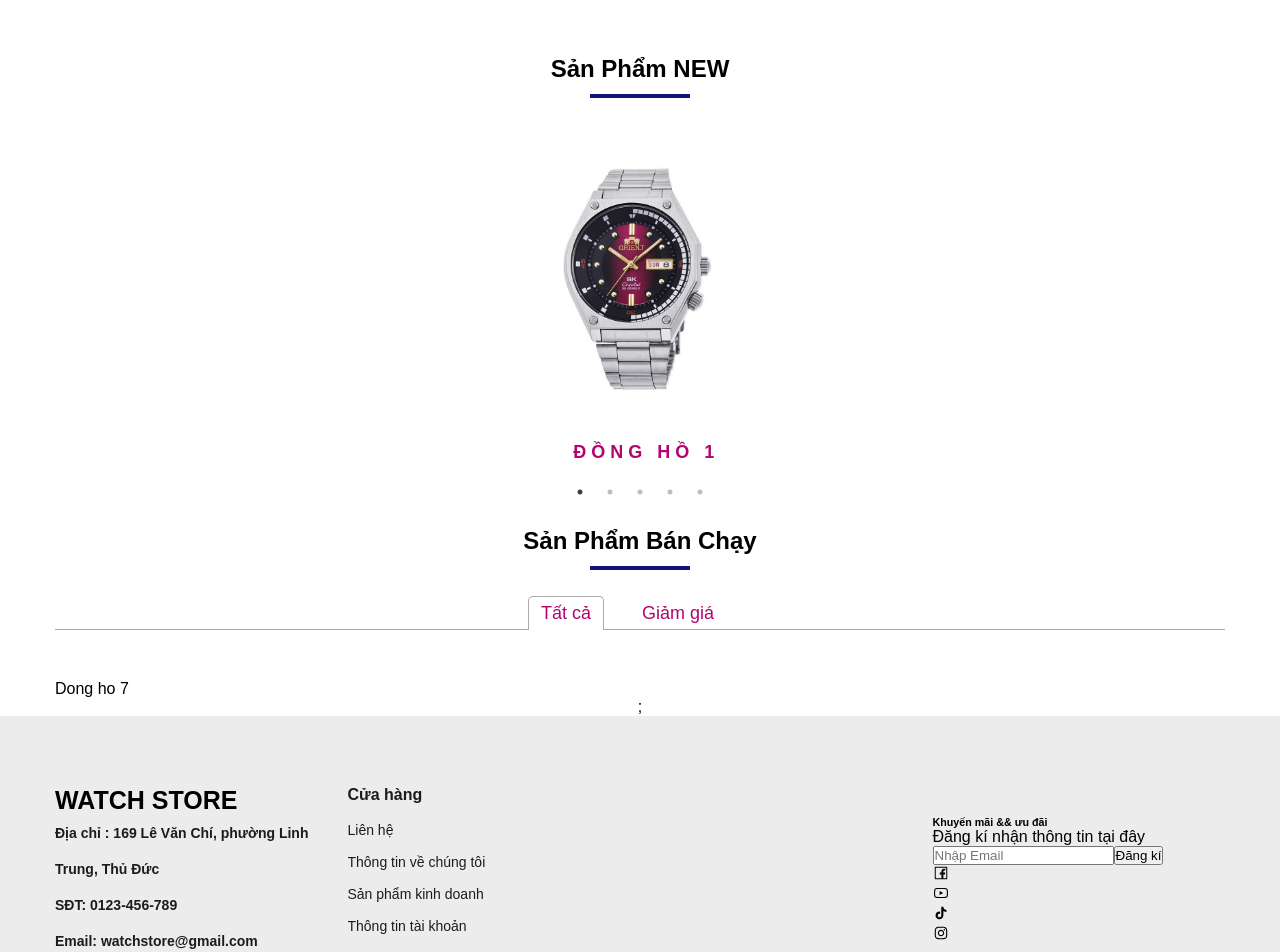
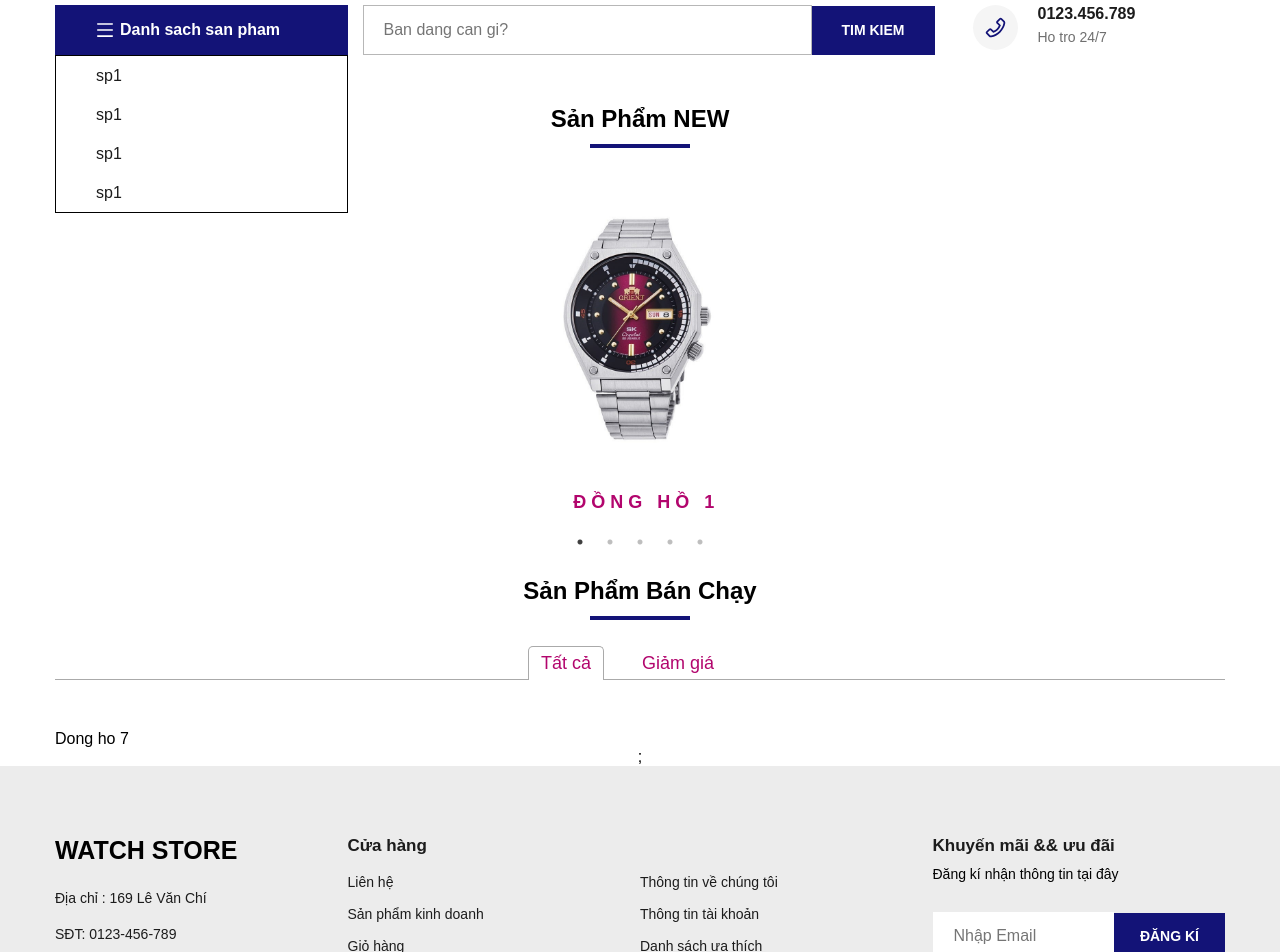
Before and after one commit to DongChis/TMDT_DongHo, a React (Create React App) app: page / in a window 1280 px wide. Shown: the part 120-1072 px from the top of the page. Built offline with nearby package versions, Linux system fonts and the light colour scheme.

Commit message:
update footer and header

```diff
--- a/src/pages/theme/footer/index.js
+++ b/src/pages/theme/footer/index.js
@@ -1,5 +1,4 @@
-
-import React, { memo } from 'react'
+import React, {memo} from 'react'
 import "./style.scss";
 import {Link} from "react-router-dom";
 import {
@@ -8,17 +7,19 @@ import {
     AiOutlineTikTok,
     AiOutlineYoutube
 } from "react-icons/ai";
+
 const Footer = () => {
     return (
         <footer className="_footer">
             <div className="container">
                 <div className="row">
-                    <div className="col-lg-3">
+                    <div className="col-lg-3 col-md-6 col-sm-6 col-sx-12">
                         <div className="footer__about">
                             <div className="footer__about__logo">WATCH STORE
+                            </div>
                             <ul>
                                 <li>
-                                        Địa chỉ : 169 Lê Văn Chí, phường Linh Trung, Thủ Đức
+                                    Địa chỉ : 169 Lê Văn Chí
                                 </li>
                                 <li>
                                     SĐT: 0123-456-789
@@ -29,8 +30,7 @@ const Footer = () => {
                             </ul>
                         </div>
                     </div>
-                    </div>
-                    <div className="col-lg-6">
+                    <div className="col-lg-6 col-md-6 col-sm-6 col-sx-12">
                         <div className="footer__widget">
                             <h6>Cửa hàng</h6>
                             <ul>
@@ -55,12 +55,12 @@ const Footer = () => {
                             </ul>
                         </div>
                     </div>
-                    <div className="col-lg-3">
-                        <div className="footer__widget"></div>
+                    <div className="col-lg-3 col-md-12 col-sm-12 col-sx-12">
+                        <div className="footer__widget">
                             <h6>Khuyến mãi && ưu đãi</h6>
                             <p>Đăng kí nhận thông tin tại đây</p>
                             <form action="">
-                            <div>
+                                <div className="input-group">
                                     <input type="text" placeholder="Nhập Email"/>
                                     <button type="submit" className="button-submit">Đăng kí</button>
                                 </div>
@@ -74,6 +74,7 @@ const Footer = () => {
                         </div>
                     </div>
                 </div>
+            </div>
         </footer>
     );
 
--- a/src/pages/theme/footer/style.scss
+++ b/src/pages/theme/footer/style.scss
@@ -1,7 +1,7 @@
 @use "sass:map";
 @import "src/style/pages/theme";
 
-  footer{
+footer {
   background: #ececec;
   padding-top: 70px;
   padding-bottom: 0;
@@ -27,21 +27,17 @@
   .footer__widget {
     margin-bottom: 30px;
     overflow: hidden;
-
     h6 {
       color: map.get($theme-color, "bold-text");
       margin-bottom: 10px;
-      font-size: 16px;
+      font-size: 17px;
       font-weight: 700;
     }
-
     ul {
-      float: left;
-      width: 50%;
-
       li {
         list-style: none;
-
+        float: left;
+        width: 50%;
         a {
           color: map.get($theme-color, "bold-text");
           font-size: 14px;
@@ -49,7 +45,62 @@
           text-decoration: none;
         }
       }
+    }
+    p {
+      font-size: 14px;
+      color: map.get($theme-color,"main-text");
+      margin-bottom: 30px;
+    }
+    form {
+      margin-bottom: 30px;
 
+      .input-group {
+        display: flex;
+        align-items: center;
+
+        input {
+          width: 100%;
+          font-size: 16px;
+          padding-left: 20px;
+          height: 46px;
+          color: map.get($theme-color,"main-text");
+          border: 1px solid white;
+
+          ::placeholder {
+            color: map.get($theme-color,"main-text");
+          }
+        }
+        button {
+          padding: 0 26px;
+          height: 46px;
+          min-width: max-content;
+        }
+      }
+    }
+  }
+  .footer__widget__social {
+    display: flex;
+    column-gap: 10px;
+    align-items: center;
+    margin-top: 20px;
+
+    div {
+      :hover {
+        background: map.get($theme-color,"main");
+        color: white;
+        border-color: white;
+
+      }
+      svg {
+        font-size: 20px;
+        color: white;
+        padding: 10px;
+        border: 1px solid #c4c4c4;
+        border-radius: 50%;
+        transition: all, 0.3s;
+        background: #9898d3;
+        cursor: pointer;
+      }
     }
   }
 }
--- a/src/pages/theme/header/index.js
+++ b/src/pages/theme/header/index.js
@@ -1,11 +1,14 @@
 import {memo, useState} from 'react'
 import "./style.scss";
-import {AiOutlineUser,AiOutlineTwitter,AiTwotoneStar,
-    AiOutlineMail,AiTwotoneCar,AiOutlineShoppingCart} from "react-icons/ai";
+import {
+    AiOutlineUser, AiOutlineTwitter, AiTwotoneStar,
+    AiOutlineMail, AiTwotoneCar, AiOutlineShoppingCart, AiOutlineMenu, AiOutlinePhone
+} from "react-icons/ai";
 import {Link} from "react-router-dom";
 import {ROUTERS} from "../../../utils/Router/router";
 
 const Header = () => {
+    const [isShowCategory,setShowCategory] = useState(true);
     const [menus,setMenus] = useState([
         {
             name: "Trang chủ",
@@ -127,6 +130,52 @@ const Header = () => {
                 </div>
             </div>
         </div>
+            <div className="container">
+                <div className="row heros__categories_container">
+                    <div className="col-lg-3 heros__categories">
+                        <div className="heros__categories_all" onClick={() => setShowCategory(!isShowCategory)}>
+                            <AiOutlineMenu />
+                            Danh sach san pham
+                        </div>
+                        {isShowCategory && (
+                            <ul>
+                                <li>
+                                    <Link to="a">sp1</Link>
+                                </li>
+                                <li>
+                                    <Link to="a">sp1</Link>
+                                </li>
+                                <li>
+                                    <Link to="a">sp1</Link>
+                                </li>
+                                <li>
+                                    <Link to="a">sp1</Link>
+                                </li>
+                            </ul>
+                        )}
+                    </div>
+                    <div className="col-lg-9 heros__search_container">
+                       <div className="hero_search">
+                           <div className="hero__search_form">
+                               <form action="">
+                                   <input type="text" placeholder="Ban dang can gi? "/>
+                                   <button className="" type="submit">Tim kiem</button>
+                               </form>
+                           </div>
+                           <div className="hero__search_phone">
+                               <div className="hero__search_phone_icon">
+                                   <AiOutlinePhone/>
+                               </div>
+                               <div className="hero__search_phone_text">
+                                   <p>0123.456.789</p>
+                                   <span>Ho tro 24/7</span>
+                               </div>
+                           </div>
+                       </div>
+
+                    </div>
+                </div>
+            </div>
         </>
     );
 };
--- a/src/pages/theme/header/style.scss
+++ b/src/pages/theme/header/style.scss
@@ -155,3 +155,120 @@
     }
   }
 }
+.heros__categories {
+  position: relative;
+
+  .heros__categories_all {
+    background: map.get($theme-color,"main");
+    color: white;
+    padding: 15px 25px 15px 40px;
+    display: flex;
+    align-items: center;
+    cursor: pointer;
+    font-weight: 700;
+
+    svg,
+    span {
+      font-size: 16px;
+      margin-right: 5px;
+
+    }
+    svg {
+      font-size: 20px;
+      font-weight: bold;
+    }
+  }
+  ul {
+    border: 1px solid black;
+    position: absolute;
+    width: 99.5%;
+    background: white;
+    transition: all, 0.2s;
+    opacity: 1;
+    li {
+        list-style: none;
+
+      a {
+        text-decoration: none;
+        background-color: transparent;
+        font-size: 16px;
+        color: map.get($theme-color,"bold-text");
+        line-height: 39px;
+        display: block;
+        padding-left: 40px;
+      }
+
+      &:hover {
+        background: white;
+        a {
+          color: map.get($theme-color,"main");
+        }
+      }
+
+    }
+  }
+}
+.heros__search_container {
+
+  .hero__search_form {
+    padding-left: 15px;
+    width: 610px;
+    height: 50px;
+    float: left;
+    form {
+      display: flex;
+      align-items: center;
+    }
+    input {
+      font-size: 16px;
+      height: 48px;
+      padding-left: 20px;
+      border: 1px solid #b7b7b7;
+      color : map.get($theme-color,"bold-text");
+      width: 70%;
+
+      :focus {
+        outline: none;
+        border: none;
+      }
+    }
+    button {
+      font-size: 14px;
+      font-weight: 800;
+      display: inline-block;
+      color: white;
+      background: map.get($theme-color,"main");
+      padding: 16px 30px 17px;
+      text-transform: uppercase;
+      height: 100%;
+      border: none;
+    }
+  }
+  .hero__search_phone_icon {
+    display: flex;
+    font-size: 25px;
+    padding: 10px;
+    background: #f5f5f5;
+    line-height: 50px;
+    border-radius: 50%;
+    float: left;
+    margin-right: 20px;
+    justify-content: center;
+    align-items: center;
+    color: map.get($theme-color,"main");
+  }
+  .hero__search_phone_text {
+    display: inline-block;
+
+    p {
+      color: map.get($theme-color,"bold-text");
+      font-weight: bold;
+      margin-bottom: 5px;
+
+    }
+    span {
+      color: #6f6f6f;
+      font-size: 14px;
+    }
+  }
+}
--- a/src/style/pages/_all.scss
+++ b/src/style/pages/_all.scss
@@ -34,6 +34,22 @@ body {
   flex: 0 0 50%;
   max-width: 50%;
 }
+.col-lg-9 {
+  flex: 0 0 75%;
+  max-width: 75%;
+}
+.button-submit {
+  font-size: 14px;
+  color: white;
+  font-weight: 800;
+  text-transform: uppercase;
+  display: inline-block;
+  padding: 16px 13px 17px ;
+  background: map.get($theme-color, "main");
+  height: 100%;
+  border: none;
+
+}
 @include Reponsive($DESKTOP) {
   .col-xl-3 {
     flex: 0 0 25%;
@@ -44,9 +60,35 @@ body {
     max-width: 50%;
   }
 }
+@include Reponsive($TABLET_DEVICE) {
+  .col-md-6 {
+    flex: 0 0 50%;
+    max-width: 50%;
+  }
+  .col-md-12 {
+    flex: 0 0 100%;
+    max-width: 100%;
+  }
+}
 @include Reponsive($MEDIUM_DEVICE) {
   .col-lg-3 {
     flex: 0 0 25%;
     max-width: 25%;
   }
 }
+@include Reponsive($WIDE_MOBILE) {
+  .col-sm-6 {
+    flex: 0 0 50%;
+    max-width: 50%;
+  }
+  .col-sm-12 {
+    flex: 0 0 100%;
+    max-width: 100%;
+  }
+}
+@include Reponsive($SMALL_DEVICES) {
+  .col-sx-12 {
+    flex: 0 0 100%;
+    max-width: 100%;
+  }
+}
--- a/src/style/pages/_theme.scss
+++ b/src/style/pages/_theme.scss
@@ -1,6 +1,5 @@
 $theme-color: (
         "main" : #131377,
-
         "normal-text" : #b2056d,
         "bold-text": #1c1c1c
 
```
Also changed, not shown: src/data/ProductData.js (added). Lines whose indentation alone changed are shown as unchanged.
